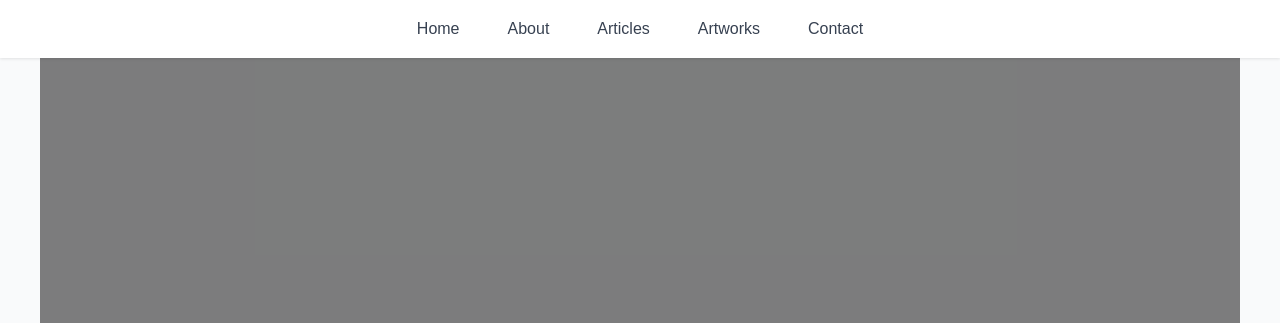
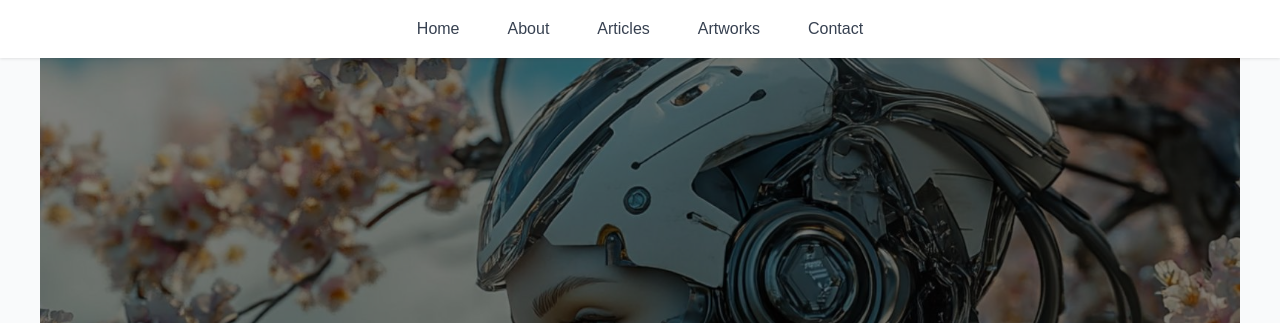
Before and after one commit to NikkiZhangRio/NikkiZhangRio.github.io, a plain HTML site: page index.html in a window 1280 px wide. Shown: the top 323 px of the page. Drawn offline with Linux system fonts and the light colour scheme.

Commit message:
Update styles.css

```diff
--- a/css/styles.css
+++ b/css/styles.css
@@ -92,7 +92,7 @@ nav button:hover::after {
     align-items: center;
     justify-content: center;
     text-align: center;
-    background-image: url('images/background/home-bg.jpg');  /* Updated path */
+    background-image: url('../images/background/home-bg.jpg');  /* Updated path */
     background-size: cover;
     background-position: center;
     background-repeat: no-repeat;
```
